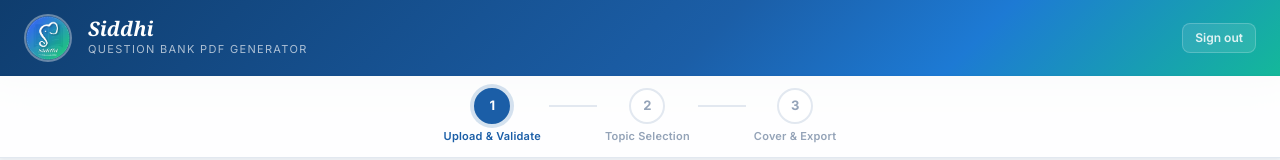
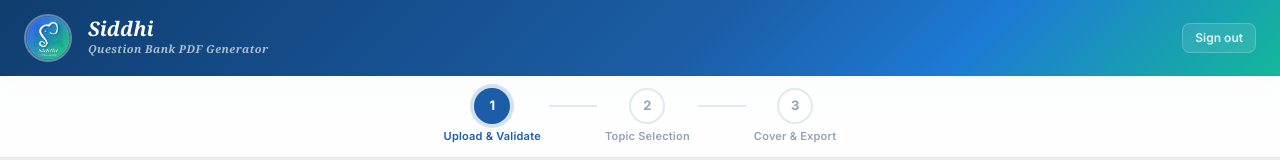
Before and after one commit to gampashashank30/sidhi-prep, a Next.js app: page / in a window 1280 px wide. Shown: the top 160 px of the page. Built offline with nearby package versions, Linux system fonts and the light colour scheme; no server answers.

Commit message:
Match header font styling and fix doc removal persistence on Step 1

```diff
--- a/app/(auth)/layout.tsx
+++ b/app/(auth)/layout.tsx
@@ -65,7 +65,7 @@ export default function AuthLayout({ children }: { children: React.ReactNode })
           >
             Siddhi
           </h1>
-          <p style={{ fontSize: '0.6875rem', color: 'rgba(255,255,255,0.65)', letterSpacing: '0.12em', textTransform: 'uppercase' }}>
+          <p style={{ fontFamily: 'Georgia, serif', fontStyle: 'italic', fontWeight: 700, fontSize: '0.6875rem', color: 'rgba(255,255,255,0.65)', letterSpacing: '0.04em' }}>
             Question Bank PDF Generator
           </p>
         </div>
--- a/app/page.tsx
+++ b/app/page.tsx
@@ -48,7 +48,7 @@ export default function Home() {
             <h1 style={{ fontFamily: 'Georgia, serif', fontStyle: 'italic', fontWeight: 700, fontSize: '1.25rem', color: '#fff', lineHeight: 1 }}>
               Siddhi
             </h1>
-            <p style={{ fontSize: '0.6875rem', color: 'rgba(255,255,255,0.65)', letterSpacing: '0.12em', textTransform: 'uppercase', marginTop: '0.125rem' }}>
+            <p style={{ fontFamily: 'Georgia, serif', fontStyle: 'italic', fontWeight: 700, fontSize: '0.6875rem', color: 'rgba(255,255,255,0.65)', letterSpacing: '0.04em', marginTop: '0.125rem' }}>
               Question Bank PDF Generator
             </p>
           </div>
--- a/components/Step1Upload/index.tsx
+++ b/components/Step1Upload/index.tsx
@@ -205,7 +205,7 @@ function FileCard({
 // ─── Step 1 Main ───────────────────────────────────────────────────────────────
 
 export default function Step1Upload() {
-  const { setParseResult, setStep, parseResult, uploadedFileName } = useWizardStore();
+  const { setParseResult, clearParseResult, setStep, parseResult, uploadedFileName } = useWizardStore();
   const [dragActive, setDragActive] = useState(false);
 
   // Restore file entries from the store when navigating back to Step 1.
@@ -314,6 +314,9 @@ export default function Step1Upload() {
       const merged = mergeResults(done.map((e) => ({ file: e.file, result: e.result! })));
       const nameLabel = done.length === 1 ? done[0].file.name : `${done.length} files`;
       setParseResult(merged, nameLabel);
+    } else if (fileEntries.length === 0) {
+      // All entries removed — clear the store so navigating back doesn't restore them
+      clearParseResult();
     }
   // eslint-disable-next-line react-hooks/exhaustive-deps
   }, [fileEntries]);
```
